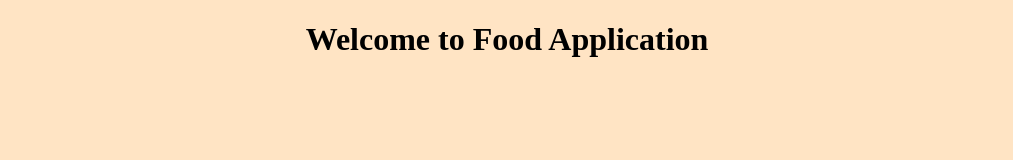
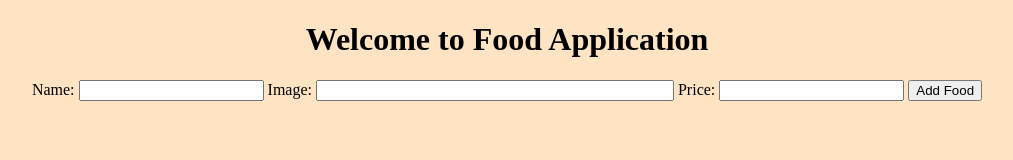
Before and after one commit to SolomonKitonyi/simple-food-app, a plain HTML site: page index.html in a window 1280 px wide. Shown: the whole page, without its empty margins (133-1146 px from the left). Drawn offline with Linux system fonts and the light colour scheme; no server answers.

Commit message:
add an add form

```diff
--- a/index.html
+++ b/index.html
@@ -9,6 +9,15 @@
 </head>
 <body>
     <h1>Welcome to Food Application</h1>
+    <form id="add-form">
+        <label for="name">Name: </label>
+        <input type="text" id="name" name="name" required>
+        <label for="image">Image: </label>
+        <input type="url" id="image" name="image" required>
+        <label for="price">Price: </label>
+        <input type="number" id="price" name="price">
+        <button>Add Food</button>
+    </form>
     <div id="foods-div">
         <!-- add food items here -->
     </div>
```
